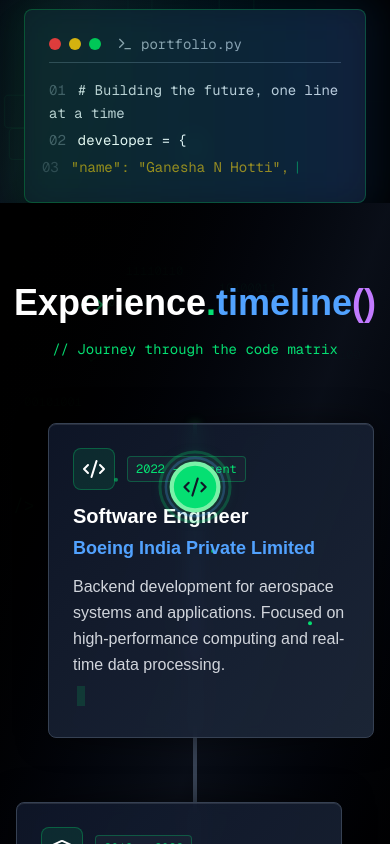
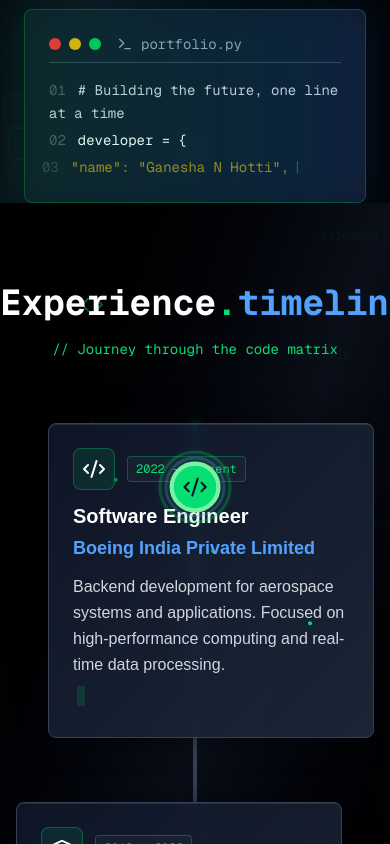
Before and after one commit to GaneshaNHotti/Personal-Portfolio, a Next.js app: page / in a window 390 px wide. Shown: the part 680-1524 px from the top of the page. Built offline with nearby package versions, Linux system fonts and the light colour scheme.

Commit message:
fix on responsive and minor css

```diff
--- a/src/components/experience-page.js
+++ b/src/components/experience-page.js
@@ -37,15 +37,27 @@ const experiences = [
 ];
 
 const MatrixBackground = () => {
+  const [matrixItems, setMatrixItems] = useState([]);
+
+  useEffect(() => {
+    const generated = Array.from({ length: 20 }).map(() => ({
+      left: `${Math.random() * 100}%`,
+      top: `${Math.random() * 100}%`,
+      delay: Math.random() * 3,
+      binary: Math.random().toString(2).substr(2, 8),
+    }));
+    setMatrixItems(generated);
+  }, []);
+
   return (
-    <div className="absolute inset-0 overflow-hidden opacity-5">
-      {Array.from({ length: 20 }).map((_, i) => (
+    <div className="absolute inset-0 overflow-hidden opacity-5 z-0">
+      {matrixItems.map((item, i) => (
         <motion.div
           key={i}
           className="absolute text-green-400 font-mono text-xs"
           style={{
-            left: `${Math.random() * 100}%`,
-            top: `${Math.random() * 100}%`,
+            left: item.left,
+            top: item.top,
           }}
           animate={{
             y: [0, -100],
@@ -54,10 +66,10 @@ const MatrixBackground = () => {
           transition={{
             duration: 3,
             repeat: Infinity,
-            delay: Math.random() * 3,
+            delay: item.delay,
           }}
         >
-          {Math.random().toString(2).substr(2, 8)}
+          {item.binary}
         </motion.div>
       ))}
     </div>
@@ -210,23 +222,34 @@ export const AnimatedExperienceTimeline = () => {
   const containerRef = useRef(null);
   const { scrollYProgress } = useScroll({
     target: containerRef,
-    offset: ["start end", "end start"]
+    offset: ['start end', 'end start'],
   });
 
   const progress = useTransform(scrollYProgress, [0, 1], [0, 1]);
   const [progressValue, setProgressValue] = useState(0);
+  const [floatingSymbols, setFloatingSymbols] = useState([]);
 
   useEffect(() => {
     const unsubscribe = progress.onChange(setProgressValue);
     return unsubscribe;
   }, [progress]);
 
+  // Generate random floating symbols only on client
+  useEffect(() => {
+    const symbols = Array.from({ length: 8 }).map((_, i) => ({
+      symbol: ['<>', '{}', '[]', '/>', '&&', '||', '=>', '::'][i],
+      left: `${Math.random() * 100}%`,
+      top: `${Math.random() * 100}%`,
+    }));
+    setFloatingSymbols(symbols);
+  }, []);
+
   return (
     <div
       ref={containerRef}
       className="relative min-h-screen bg-gradient-to-br from-black/80 via-gray-900/60 to-black/80 py-20 overflow-hidden"
     >
-            {/* Floating Elements */}
+      {/* Floating Icons */}
       <motion.div
         animate={{ y: [-10, 10, -10] }}
         transition={{ duration: 4, repeat: Infinity }}
@@ -253,7 +276,7 @@ export const AnimatedExperienceTimeline = () => {
           transition={{ duration: 1 }}
           className="space-y-4"
         >
-          <h2 className="text-4xl md:text-6xl font-bold text-white mb-4">
+          <h2 className="text-4xl md:text-6xl font-bold font-mono text-white mb-4">
             Experience<span className="text-green-400">.</span>
             <span className="text-blue-400">timeline</span>
             <span className="text-purple-400">()</span>
@@ -266,26 +289,20 @@ export const AnimatedExperienceTimeline = () => {
 
       {/* Timeline Container */}
       <div className="relative max-w-6xl mx-auto px-4">
-        {/* Central Timeline Line */}
         <div className="absolute left-1/2 transform -translate-x-1/2 top-0 bottom-0 w-1 bg-gray-700">
           <motion.div
             className="absolute top-0 left-0 w-full bg-gradient-to-b from-green-400 via-blue-500 to-purple-600"
             style={{
               height: `${progressValue * 100}%`,
-              boxShadow: '0 0 10px rgba(34, 197, 94, 0.8)'
+              boxShadow: '0 0 10px rgba(34, 197, 94, 0.8)',
             }}
           />
         </div>
 
-        {/* Timeline Items */}
         {experiences.map((experience, index) => (
           <div key={experience.id} className="relative">
             <TimelineCard experience={experience} index={index} />
-            <TimelineNode
-              experience={experience}
-              index={index}
-              progress={progressValue}
-            />
+            <TimelineNode experience={experience} index={index} progress={progressValue} />
           </div>
         ))}
       </div>
@@ -308,15 +325,15 @@ export const AnimatedExperienceTimeline = () => {
         </div>
       </motion.div>
 
-      {/* Floating Code Elements */}
+      {/* Floating Symbols */}
       <div className="absolute inset-0 overflow-hidden pointer-events-none">
-        {Array.from({ length: 8 }).map((_, i) => (
+        {floatingSymbols.map((item, i) => (
           <motion.div
             key={i}
             className="absolute text-green-400/20 font-mono text-lg"
             style={{
-              left: `${Math.random() * 100}%`,
-              top: `${Math.random() * 100}%`,
+              left: item.left,
+              top: item.top,
             }}
             animate={{
               x: [0, 100, 0],
@@ -330,7 +347,7 @@ export const AnimatedExperienceTimeline = () => {
               delay: i * 2,
             }}
           >
-            {['<>', '{}', '[]', '/>', '&&', '||', '=>', '::'][i]}
+            {item.symbol}
           </motion.div>
         ))}
       </div>
```
Lines whose indentation alone changed are shown as unchanged.
